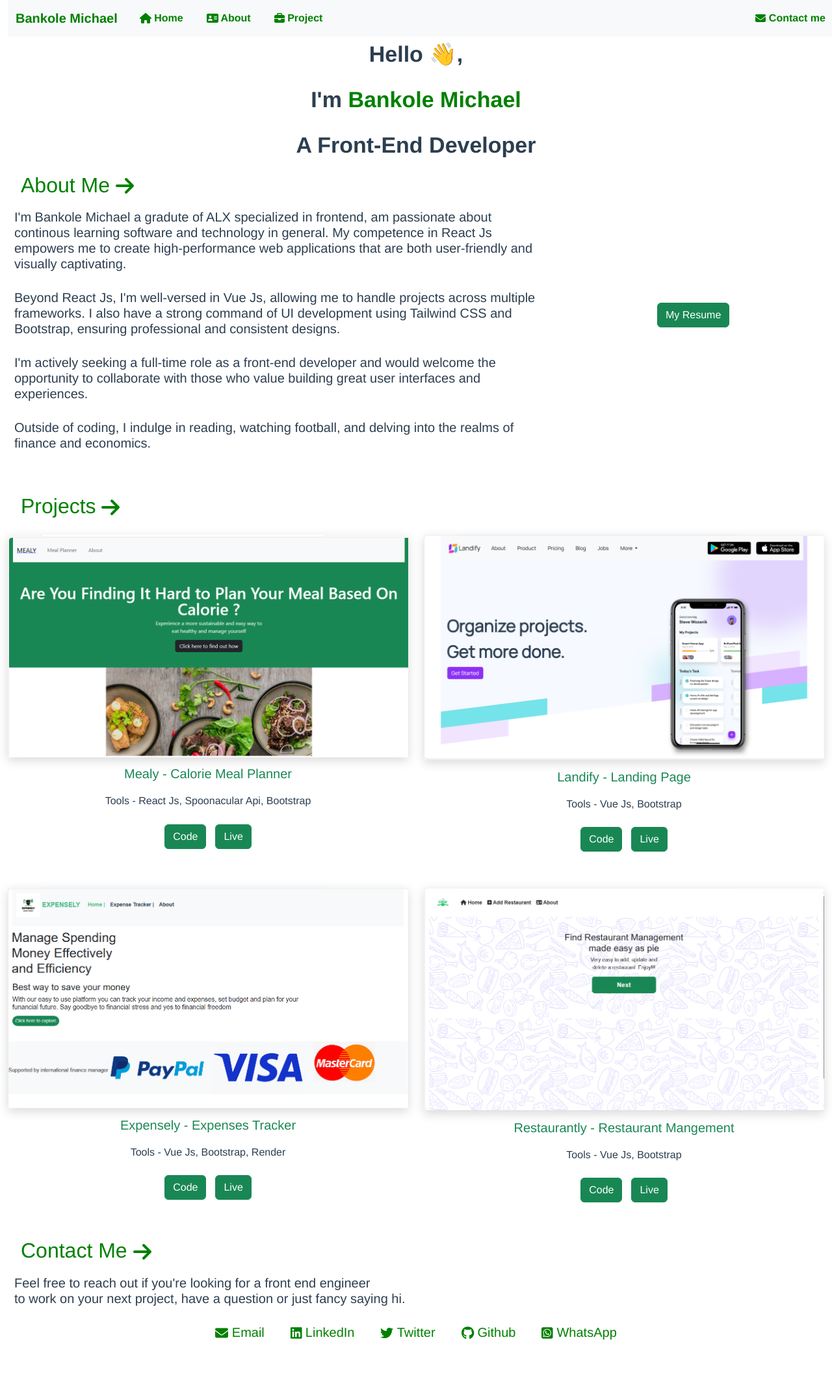
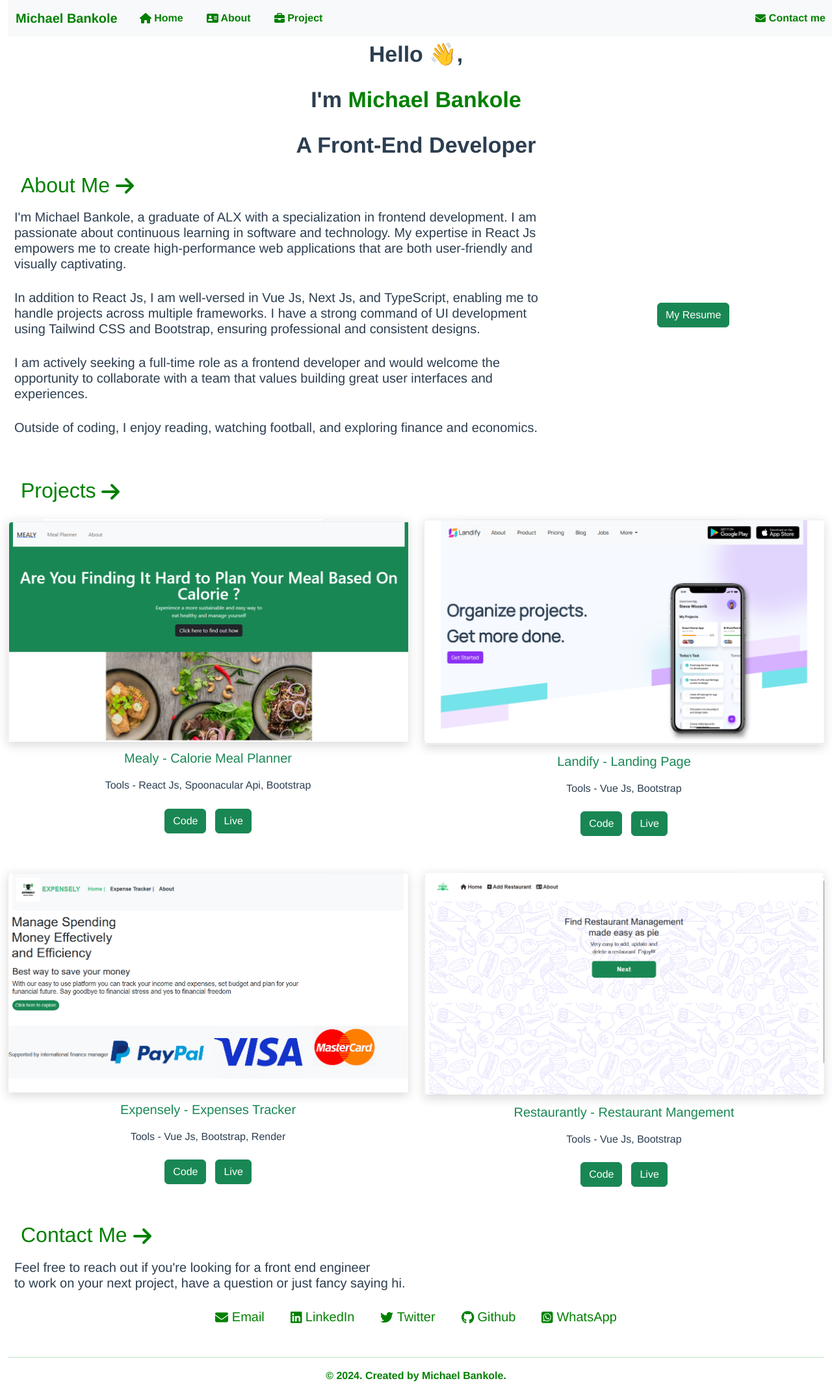
Before and after one commit to bhankymyk/portfolio, a Vue app: page / in a window 1280 px wide. Shown: the whole page at 65% size. Before the commit the page ends 2097 px from the top, so only its background shows below. Built offline with nearby package versions, Linux system fonts and the light colour scheme.

Commit message:
feat: revamp

```diff
--- a/src/components/Portfolio.vue
+++ b/src/components/Portfolio.vue
@@ -3,7 +3,7 @@
     <div>
       <nav class="navbar navbar-expand-lg bg-body-tertiary sticky-top">
         <div class="container-fluid">
-          <a class="navbar-brand" href="#">Bankole Michael</a>
+          <a class="navbar-brand" href="#"> Michael Bankole</a>
           <button class="navbar-toggler" type="button" data-bs-toggle="collapse" data-bs-target="#navbarText" aria-controls="navbarText" aria-expanded="false" aria-label="Toggle navigation">
       <span class="navbar-toggler-icon"></span>
     </button>
@@ -12,7 +12,7 @@
 
         <li class="nav-item">
           <router-link to="/">
-          <a class="nav-link" aria-current="page" href="#"><font-awesome-icon :icon="['fas', 'house']" /> Home
+          <a class="nav-link" aria-current="page" href="#"><font-awesome-icon :icon="['fas', 'house']" />  <span class="mt-5">Home</span>
             </a>
             </router-link>
         </li>
@@ -55,25 +55,25 @@
 
 <div class="row mt-5">
   <div class="col-md text-center"  id="about" v-motion-roll-top>
-    <h1>Hello 👋, <br>I'm <span class="inBtw">Bankole Michael</span>  <br> A Front-End Developer</h1>
+    <h1>Hello 👋, <br>I'm <span class="inBtw"> Michael Bankole</span>  <br> A Front-End Developer</h1>
   </div>
 </div>
 
 <div class="row">
   <div class="col-md-8" v-motio--pop-visible-once>
     <h2 class="h-2">About Me <font-awesome-icon :icon="['fas', 'arrow-right']" /> </h2>
-    <h5 class="mt-1">I'm Bankole Michael a gradute of ALX specialized in frontend, am passionate about continous learning software and technology in general.
-      My competence in React Js empowers me to create high-performance web applications that are both user-friendly and visually captivating.</h5>
+    <h5 class="mt-1">I'm Michael Bankole, a graduate of ALX with a specialization in frontend development. I am
+      passionate about continuous learning in software and technology. My expertise in React Js empowers me
+      to create high-performance web applications that are both user-friendly and visually captivating.</h5>
 
-      <h5 class="mt-1"> Beyond React Js, I'm well-versed in Vue Js, allowing me to handle projects across multiple frameworks. I also have a strong command of
-        UI development using Tailwind CSS and Bootstrap, ensuring professional and consistent designs. </h5>
-        <h5>I'm actively seeking a full-time role as a front-end developer and would welcome the opportunity to collaborate with those who value
-          building great user interfaces and experiences. </h5>
-          <h5 class="mt-1">Outside of coding, I indulge in reading, watching football, and delving into the realms of finance and economics.</h5>
+      <h5 class="mt-1"> In addition to React Js, I am well-versed in Vue Js, Next Js, and TypeScript, enabling
+         me to handle projects across multiple frameworks. I have a strong command of UI development using Tailwind CSS and Bootstrap, ensuring professional and consistent designs. </h5>
+        <h5>I am actively seeking a full-time role as a frontend developer and would welcome the opportunity to collaborate with a team that values building great user interfaces and experiences. </h5>
+          <h5 class="mt-1">Outside of coding, I enjoy reading, watching football, and exploring finance and economics.</h5>
         </div>
         <div class="col-md-4 Contact">
           <div>
-            <a href="https://drive.google.com/file/d/1QabxhsHbmtaKU6BDYnRtOrSSvpoMmgjp/view?usp=sharing">
+            <a href="https://drive.google.com/file/d/1ceAtxqyCL8McuTSrEWg2ppw3mnlnNbUD/view?usp=sharing">
 
               <button class="btn  btn-block btn-success">My Resume</button>
             </a>
@@ -192,6 +192,12 @@
           </ul>
         </div>
       </div>
+      <div class="foot mt-2">
+        <hr>
+        <p className="text-center">
+          &copy; 2024. Created by Michael Bankole.
+        </p>
+      </div>
 
 
 
@@ -286,6 +292,10 @@ a {
   color: green !important;
   text-decoration: none;
 }
+.foot {
+  color: green;
+  font-weight: 600;
+}
 
 /* Small Screen of 767px */
 @media screen and (max-width: 767px) {
```
